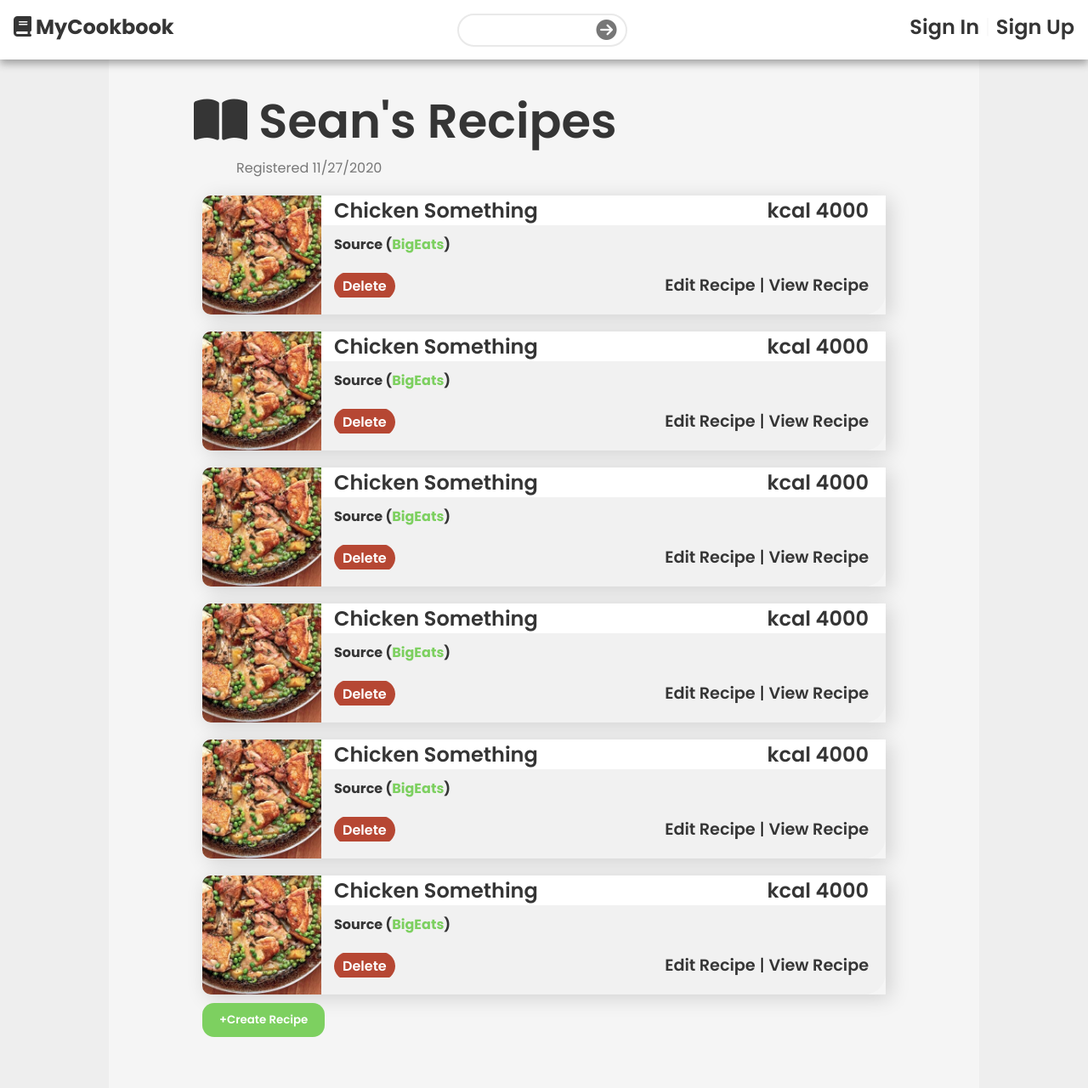
After one commit to SeanDemske/MyCookbook, a Flask app: page /ui in a window 1280 px wide. The commit adds this page. Shown: the whole page at 85% size. Run offline with Flask 2, Linux system fonts and the light colour scheme; parts of the project's set-up code (start-up, migrations or seed data) failed here and were passed over; some libraries are stand-ins or nearby versions.

Commit message:
Added UI for profile/cookbook page

```diff
--- a/app.py
+++ b/app.py
@@ -77,19 +77,22 @@ def api_recipe_detail():
 
     return render_template("api_recipe_detail.html", recipe=recipe)
 
-# /search?q="chicken" GET
 
-# /profile/<username> GET
+# User
+#----------------------------------------------------------------------
 
-# /profile/<username>/add GET/POST
+@app.route("/cookbook/<username>")
+def usr(username):
+    """Route for testing UI"""
 
-# /recipes/<recipe_id> GET
+    return str("usr")
 
-# /recipes/<recipe_id>/add POST
 
-# /signup GET/POST
+# cookbook/<username> GET
 
-# /signin GET/POST
+# cookbook/<username>/add GET/POST
+
+# cookbook/<username>/<recipe_id> GET
 
 
 
@@ -100,5 +103,4 @@ def api_recipe_detail():
 def ui():
     """Route for testing UI"""
 
-
-    return render_template("signup.html")
+    return render_template("user/cookbook.html")
--- a/forms.py
+++ b/forms.py
@@ -9,7 +9,7 @@ class RegisterForm(FlaskForm):
     username = StringField("Username", validators=[DataRequired()])
     email = StringField("EMail", validators=[DataRequired(), Email()])
     password = PasswordField("Password", validators=[Length(min=6)])
-    password_confirm = PasswordField("Password", validators=[Length(min=6)])
+    password_confirm = PasswordField("Confirm Password", validators=[Length(min=6)])
 
 class LoginForm(FlaskForm):
     """Username Password"""
--- a/static/css/style.css
+++ b/static/css/style.css
@@ -248,13 +248,6 @@ nav .input-container #input-arrow {
     }
 }
 
-.search-results .recipes-container {
-    padding: 10px 10px;
-    display: flex;
-    justify-content: space-between;
-    flex-wrap: wrap;
-}
-
 
 /* API Recipe Detail Page */
 .api-recipe-detail .container {
@@ -369,3 +362,20 @@ nav .input-container #input-arrow {
 .signup-content button {
     font-size: 1.3rem;
 }
+
+/* Cookbook/Profile Page */
+.cookbook-page {
+    padding-top: 50px;
+}
+
+.cookbook-page .container {
+    min-height: 100vh;
+    width: 80%;
+    margin: auto;
+    padding: 50px 100px;
+    background-color: rgb(245, 245, 245);
+}
+
+.cookbook-page .subtitle {
+    margin-left: 50px
+}
--- a/static/css/tablet.css
+++ b/static/css/tablet.css
@@ -55,12 +55,14 @@ nav .container {
 }
 
 /* Search Results */
-.search-results .container {
+.search-results .container,
+.cookbook-page .container {
     width: 100%;
     padding: 10px;
 }
 
-.search-results h1 {
+.search-results h1,
+.cookbook-page h1 {
     font-size: 1.8rem;
 }
 
--- a/static/css/utilities.css
+++ b/static/css/utilities.css
@@ -28,6 +28,10 @@
 
 .underline {
     text-decoration: underline;
+}
+
+.no-underline {
+    text-decoration: none;
 }
 
 .lead {
@@ -83,6 +87,10 @@
     font-weight: 600;
 }
 
+.badge-danger {
+    background-color: rgb(182, 71, 51);
+}
+
 /* Buttons */
 
 .btn {
@@ -100,6 +108,13 @@
 }
 
 /* Recipe Card */
+.recipes-container {
+    padding: 10px 10px;
+    display: flex;
+    justify-content: space-between;
+    flex-wrap: wrap;
+}
+
 .recipe-card {
     height: 140px;
     width: 48%;
--- a/templates/index.html
+++ b/templates/index.html
@@ -54,6 +54,6 @@
                 <img src="/static/images/column_placeholder_image.png" alt="">
             </div>
         </div>
-        <button class="btn header-small text-light">Sign Me Up!</button>
+        <a href="/register" class="btn header-small text-light">Sign Me Up!</a>
     </section>
 {% endblock %}
--- /dev/null
+++ b/templates/user/cookbook.html
@@ -0,0 +1,166 @@
+{% extends 'base.html' %}
+
+{% block content %}
+    <section class="cookbook-page">
+        <div class="container">
+            <h1 class="header text-primary"><i class="fas fa-book-open"></i> Sean's Recipes</h1>
+            <p class="text-secondary subtitle">Registered 11/27/2020</p>
+
+            <div class="recipes-container">
+                <div class="recipe-card" data-id="test">
+                    <img src="/static/images/chicken_thumb.jpg" alt="">
+                    <div class="recipe-details">
+                        <div class="label">
+                            <span class="text-primary">Chicken Something</span>
+                            <span class="text-primary">kcal 4000</span>
+                        </div>
+                        <div class="details">
+                            <div class="details-top text-primary">
+                                <a href="test" class="link-tag text-primary bold">Source (<span class="text-accent">BigEats</span>)</a>
+                            </div>
+                            <div class="details-bottom">
+                                <div class="health-labels">
+                                    <a href="" class="badge badge-danger no-underline">Delete</a>
+
+                                </div>
+                                <div class="links">
+                                    <a href="" class="link-tag text-primary">Edit Recipe</a>
+                                    <span>|</span>
+                                    <a href='test' class="link-tag text-primary">View Recipe</a>
+                                </div>
+                            </div>
+                        </div>
+                    </div>
+                </div>
+                <div class="recipe-card" data-id="test">
+                    <img src="/static/images/chicken_thumb.jpg" alt="">
+                    <div class="recipe-details">
+                        <div class="label">
+                            <span class="text-primary">Chicken Something</span>
+                            <span class="text-primary">kcal 4000</span>
+                        </div>
+                        <div class="details">
+                            <div class="details-top text-primary">
+                                <a href="test" class="link-tag text-primary bold">Source (<span class="text-accent">BigEats</span>)</a>
+                            </div>
+                            <div class="details-bottom">
+                                <div class="health-labels">
+                                    <a href="" class="badge badge-danger no-underline">Delete</a>
+
+                                </div>
+                                <div class="links">
+                                    <a href="" class="link-tag text-primary">Edit Recipe</a>
+                                    <span>|</span>
+                                    <a href='test' class="link-tag text-primary">View Recipe</a>
+                                </div>
+                            </div>
+                        </div>
+                    </div>
+                </div>
+                <div class="recipe-card" data-id="test">
+                    <img src="/static/images/chicken_thumb.jpg" alt="">
+                    <div class="recipe-details">
+                        <div class="label">
+                            <span class="text-primary">Chicken Something</span>
+                            <span class="text-primary">kcal 4000</span>
+                        </div>
+                        <div class="details">
+                            <div class="details-top text-primary">
+                                <a href="test" class="link-tag text-primary bold">Source (<span class="text-accent">BigEats</span>)</a>
+                            </div>
+                            <div class="details-bottom">
+                                <div class="health-labels">
+                                    <a href="" class="badge badge-danger no-underline">Delete</a>
+
+                                </div>
+                                <div class="links">
+                                    <a href="" class="link-tag text-primary">Edit Recipe</a>
+                                    <span>|</span>
+                                    <a href='test' class="link-tag text-primary">View Recipe</a>
+                                </div>
+                            </div>
+                        </div>
+                    </div>
+                </div>
+                <div class="recipe-card" data-id="test">
+                    <img src="/static/images/chicken_thumb.jpg" alt="">
+                    <div class="recipe-details">
+                        <div class="label">
+                            <span class="text-primary">Chicken Something</span>
+                            <span class="text-primary">kcal 4000</span>
+                        </div>
+                        <div class="details">
+                            <div class="details-top text-primary">
+                                <a href="test" class="link-tag text-primary bold">Source (<span class="text-accent">BigEats</span>)</a>
+                            </div>
+                            <div class="details-bottom">
+                                <div class="health-labels">
+                                    <a href="" class="badge badge-danger no-underline">Delete</a>
+
+                                </div>
+                                <div class="links">
+                                    <a href="" class="link-tag text-primary">Edit Recipe</a>
+                                    <span>|</span>
+                                    <a href='test' class="link-tag text-primary">View Recipe</a>
+                                </div>
+                            </div>
+                        </div>
+                    </div>
+                </div>
+                <div class="recipe-card" data-id="test">
+                    <img src="/static/images/chicken_thumb.jpg" alt="">
+                    <div class="recipe-details">
+                        <div class="label">
+                            <span class="text-primary">Chicken Something</span>
+                            <span class="text-primary">kcal 4000</span>
+                        </div>
+                        <div class="details">
+                            <div class="details-top text-primary">
+                                <a href="test" class="link-tag text-primary bold">Source (<span class="text-accent">BigEats</span>)</a>
+                            </div>
+                            <div class="details-bottom">
+                                <div class="health-labels">
+                                    <a href="" class="badge badge-danger no-underline">Delete</a>
+
+                                </div>
+                                <div class="links">
+                                    <a href="" class="link-tag text-primary">Edit Recipe</a>
+                                    <span>|</span>
+                                    <a href='test' class="link-tag text-primary">View Recipe</a>
+                                </div>
+                            </div>
+                        </div>
+                    </div>
+                </div>
+                <div class="recipe-card" data-id="test">
+                    <img src="/static/images/chicken_thumb.jpg" alt="">
+                    <div class="recipe-details">
+                        <div class="label">
+                            <span class="text-primary">Chicken Something</span>
+                            <span class="text-primary">kcal 4000</span>
+                        </div>
+                        <div class="details">
+                            <div class="details-top text-primary">
+                                <a href="test" class="link-tag text-primary bold">Source (<span class="text-accent">BigEats</span>)</a>
+                            </div>
+                            <div class="details-bottom">
+                                <div class="health-labels">
+                                    <a href="" class="badge badge-danger no-underline">Delete</a>
+
+                                </div>
+                                <div class="links">
+                                    <a href="" class="link-tag text-primary">Edit Recipe</a>
+                                    <span>|</span>
+                                    <a href='test' class="link-tag text-primary">View Recipe</a>
+                                </div>
+                            </div>
+                        </div>
+                    </div>
+                </div>
+
+
+            <button class="btn f-600">+Create Recipe</button>
+
+        </div>
+    </section>
+{% endblock %}
```
